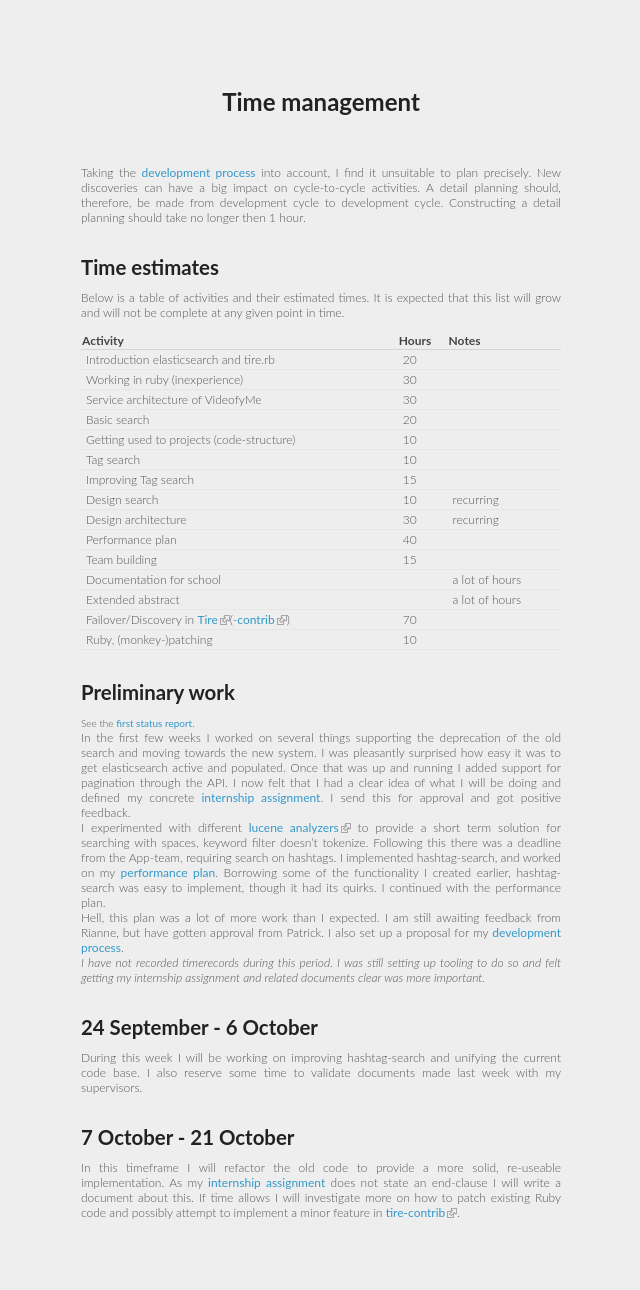
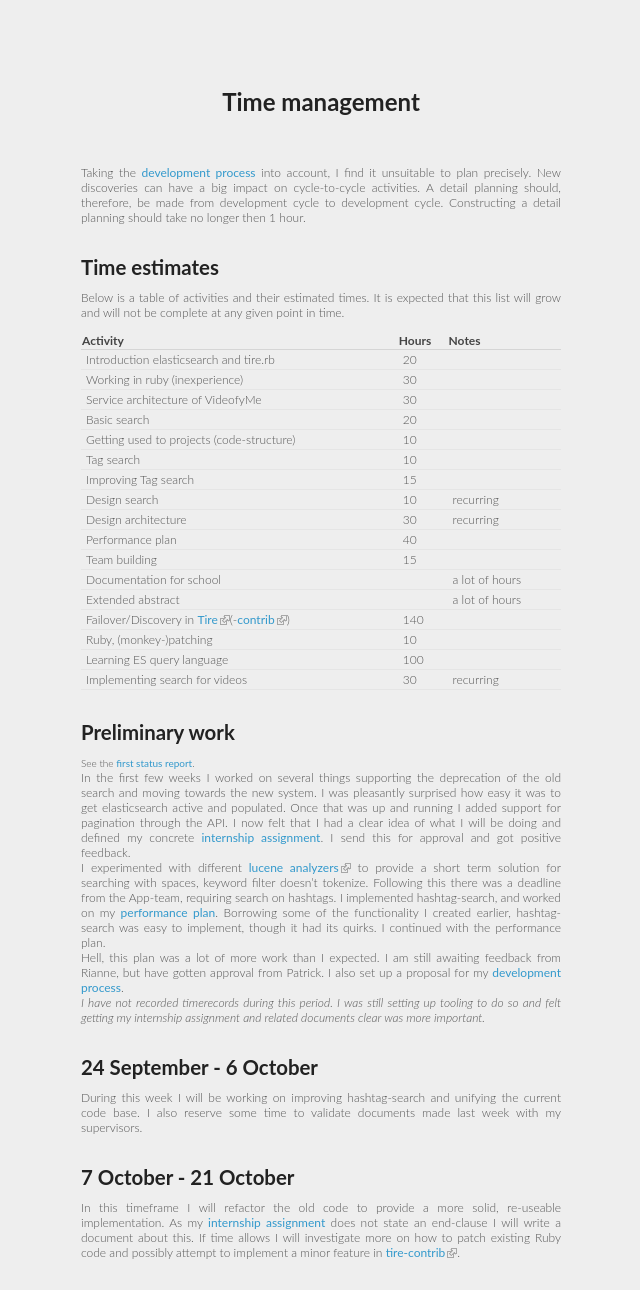
Before and after one commit to xeago/gradblog, a Jekyll site: the page built from graduation/time-management.md, in a window 1280 px wide. Shown: the whole page, without its empty margins (319-959 px from the left). Built offline with Jekyll 4.4.1, drawn with Linux system fonts in a browser that asks for light colours; Markdown is read by kramdown in place of the engine named in the settings; before the commit the page ends 1250 px from its top, so only the background shows below that.

Commit message:
Reiterate over the time estimates.

```diff
--- a/graduation/time-management.md
+++ b/graduation/time-management.md
@@ -23,8 +23,10 @@ Performance plan                            |   40
 Team building                               |   15
 Documentation for school                    |       |   a lot of hours
 Extended abstract                           |       |   a lot of hours
-Failover/Discovery in [Tire]\(-[contrib])   |   70  |
+Failover/Discovery in [Tire]\(-[contrib])   |   140 |
 Ruby, (monkey-)patching                     |   10  |
+Learning ES query language                  |   100 |
+Implementing search for videos              |   30  | recurring
 
 
 # Preliminary work
```
